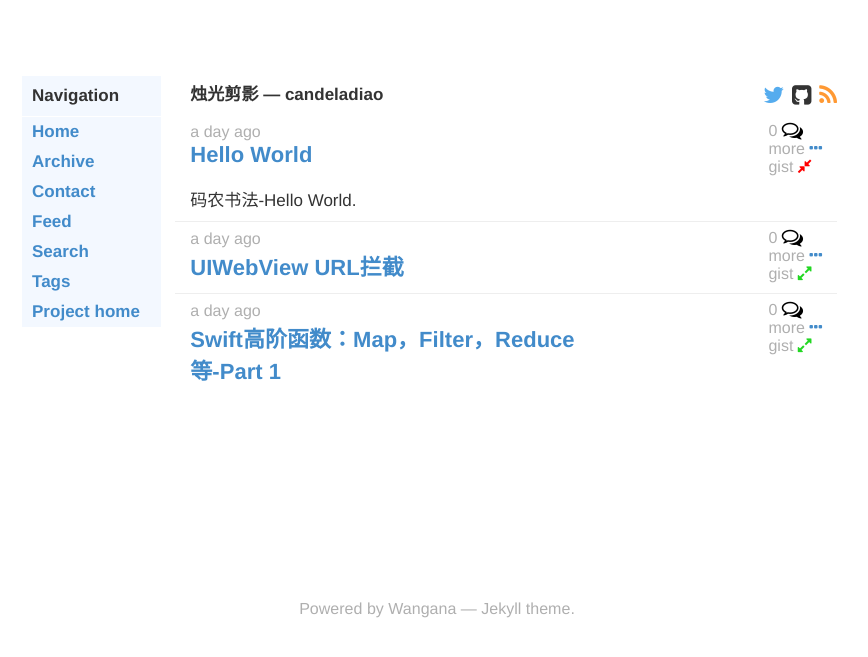
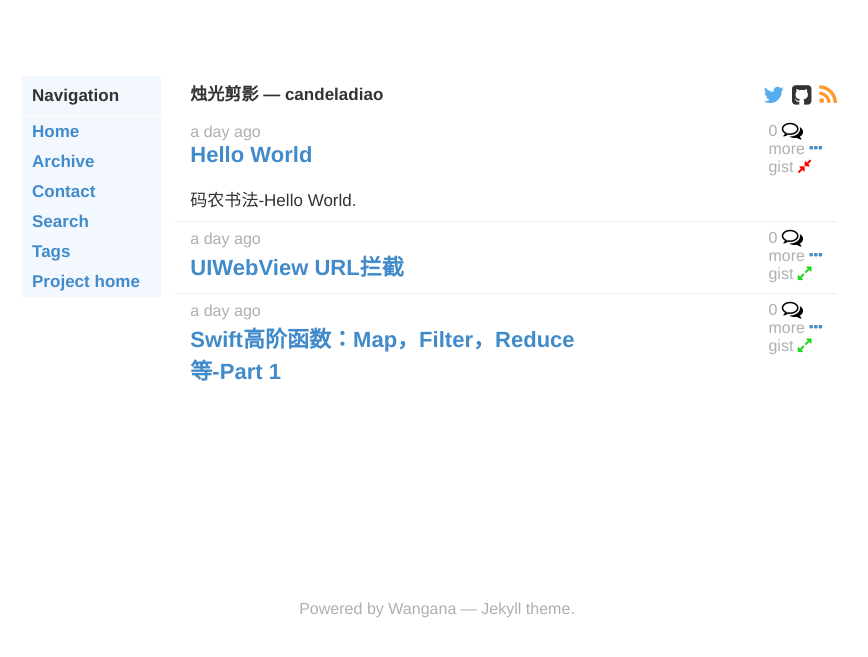
Before and after one commit to candeladiao/candeladiao.github.io, a Jekyll site: the page built from index.html, in a window 1280 px wide. Shown: the top 657 px of the page, without its empty margins (203-1071 px from the left). Built offline with Jekyll 4.4.1, drawn with Linux system fonts in a browser that asks for light colours; some web fonts are replaced; Markdown is read by kramdown in place of the engine named in the settings.

Commit message:
add files

```diff
--- a/_includes/sidenav.html
+++ b/_includes/sidenav.html
@@ -4,7 +4,6 @@
     <li><a href="{{ "/index.html" | prepend: site.url }}">Home</a></li>
     <li><a href="{{ "/archive.html" | prepend: site.url }}">Archive</a></li>
     <li><a href="{{ "/contact.html" | prepend: site.url }}">Contact</a></li>
-    <li><a href="{{ "/feed.xml" | prepend: site.url }}">Feed</a></li>
     <li><a href="{{ "/search.html" | prepend: site.url }}">Search</a></li>
     <li><a href="{{ "/tags.html" | prepend: site.url }}">Tags</a></li>
     <li><a href="https://github.com/candeladiao">Project home</a></li>
```
